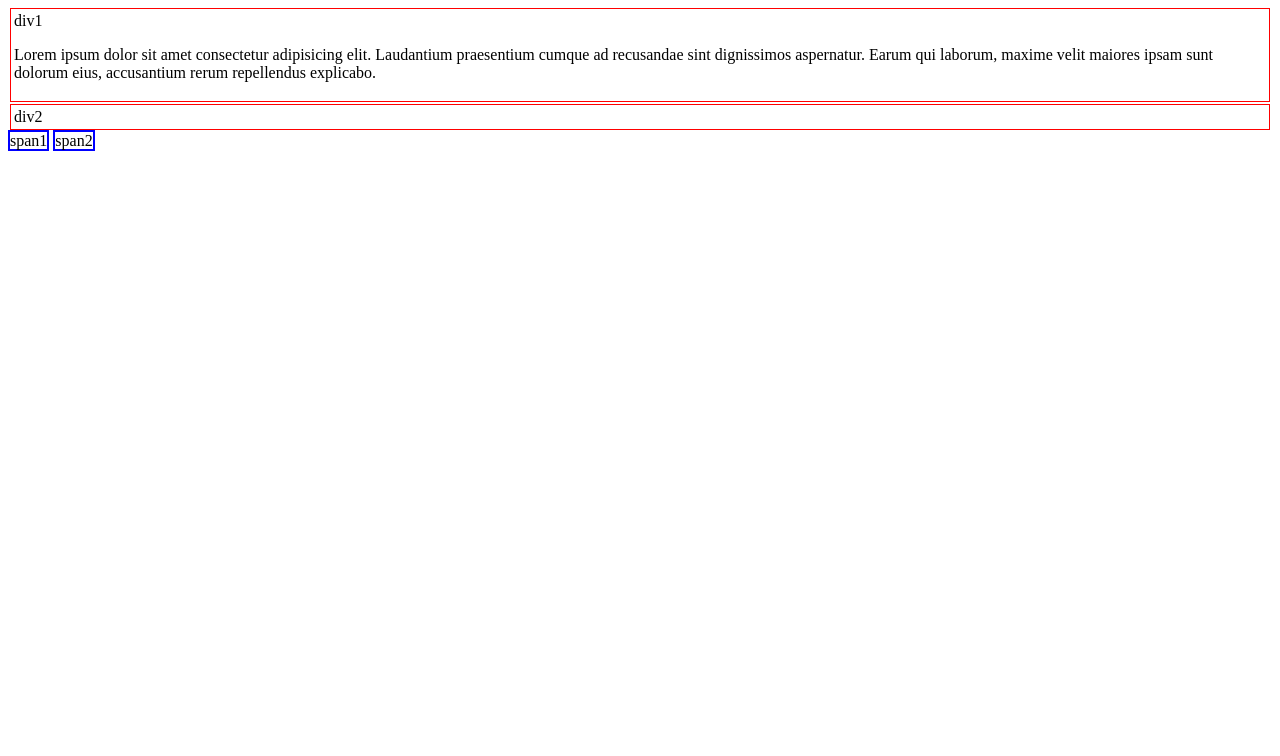
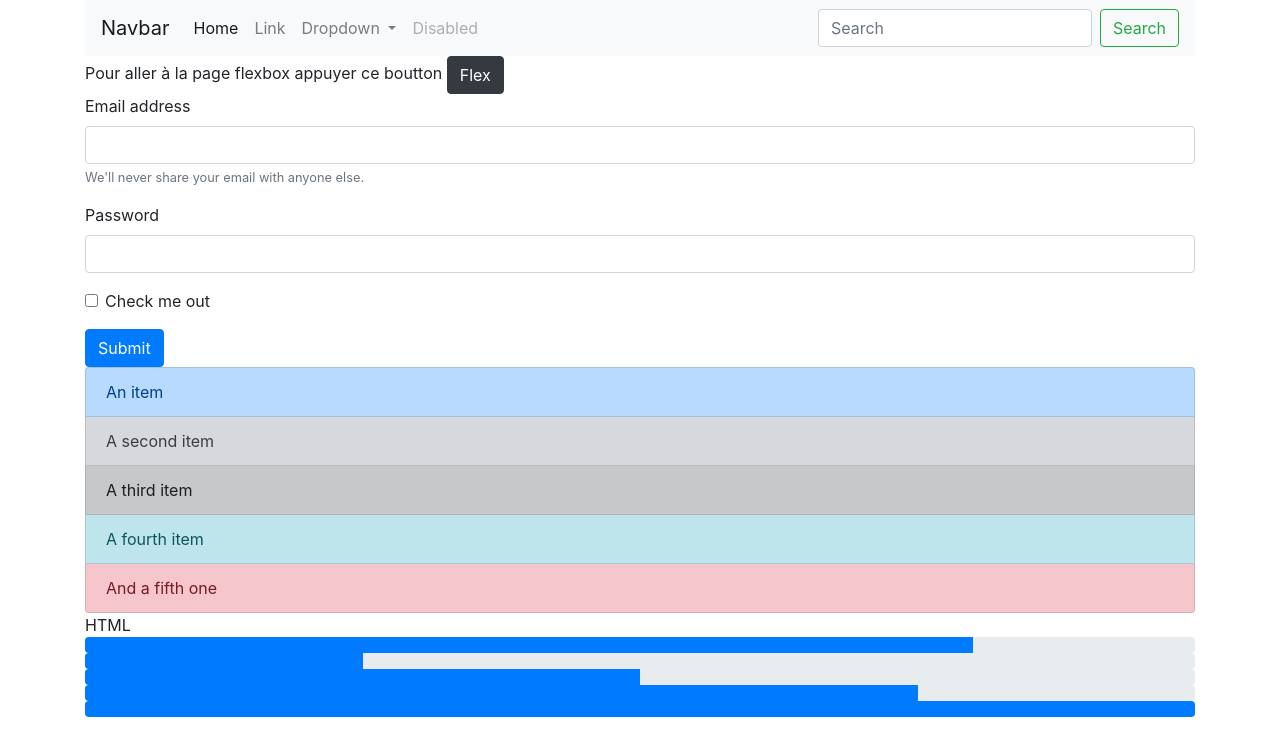
Before and after one commit to aymensellaouti/glsiIotCSS, a website: page index.html in a window 1280 px wide. Drawn offline with nearby package versions, Linux system fonts and the light colour scheme.

Commit message:
bootstrap et font-awesome

```diff
--- a/index.html
+++ b/index.html
@@ -4,16 +4,175 @@
     <meta charset="UTF-8" />
     <meta http-equiv="X-UA-Compatible" content="IE=edge" />
     <meta name="viewport" content="width=device-width, initial-scale=1.0" />
-    <link rel="stylesheet" href="assets/css/styles.css" />
-    <title>Document</title>
+    <link
+      rel="stylesheet"
+      href="node_modules/bootstrap/dist/css/bootstrap.css"
+    />
+    <title>Bootstrap Exemple</title>
   </head>
   <body>
-    <div>
-      div1
-      <p>Lorem ipsum dolor sit amet consectetur adipisicing elit. Laudantium praesentium cumque ad recusandae sint dignissimos aspernatur. Earum qui laborum, maxime velit maiores ipsam sunt dolorum eius, accusantium rerum repellendus explicabo.</p>
+    <div class="container">
+      <nav class="navbar navbar-expand-lg navbar-light bg-light">
+        <a class="navbar-brand" href="#">Navbar</a>
+        <button
+          class="navbar-toggler"
+          type="button"
+          data-toggle="collapse"
+          data-target="#navbarSupportedContent"
+          aria-controls="navbarSupportedContent"
+          aria-expanded="false"
+          aria-label="Toggle navigation"
+        >
+          <span class="navbar-toggler-icon"></span>
+        </button>
+
+        <div class="collapse navbar-collapse" id="navbarSupportedContent">
+          <ul class="navbar-nav mr-auto">
+            <li class="nav-item active">
+              <a class="nav-link" href="#"
+                >Home <span class="sr-only">(current)</span></a
+              >
+            </li>
+            <li class="nav-item">
+              <a class="nav-link" href="#">Link</a>
+            </li>
+            <li class="nav-item dropdown">
+              <a
+                class="nav-link dropdown-toggle"
+                href="#"
+                id="navbarDropdown"
+                role="button"
+                data-toggle="dropdown"
+                aria-haspopup="true"
+                aria-expanded="false"
+              >
+                Dropdown
+              </a>
+              <div class="dropdown-menu" aria-labelledby="navbarDropdown">
+                <a class="dropdown-item" href="#">Action</a>
+                <a class="dropdown-item" href="#">Another action</a>
+                <div class="dropdown-divider"></div>
+                <a class="dropdown-item" href="#">Something else here</a>
+              </div>
+            </li>
+            <li class="nav-item">
+              <a
+                class="nav-link disabled"
+                href="#"
+                tabindex="-1"
+                aria-disabled="true"
+                >Disabled</a
+              >
+            </li>
+          </ul>
+          <form class="form-inline my-2 my-lg-0">
+            <input
+              class="form-control mr-sm-2"
+              type="search"
+              placeholder="Search"
+              aria-label="Search"
+            />
+            <button class="btn btn-outline-success my-2 my-sm-0" type="submit">
+              Search
+            </button>
+          </form>
+        </div>
+      </nav>
+      Pour aller à la page flexbox appuyer ce boutton
+      <button class="btn btn-dark">Flex</button>
+      <form>
+        <div class="form-group">
+          <label for="exampleInputEmail1">Email address</label>
+          <input
+            type="email"
+            class="form-control"
+            id="exampleInputEmail1"
+            aria-describedby="emailHelp"
+          />
+          <small id="emailHelp" class="form-text text-muted"
+            >We'll never share your email with anyone else.</small
+          >
+        </div>
+        <div class="form-group">
+          <label for="exampleInputPassword1">Password</label>
+          <input
+            type="password"
+            class="form-control"
+            id="exampleInputPassword1"
+          />
+        </div>
+        <div class="form-group form-check">
+          <input type="checkbox" class="form-check-input" id="exampleCheck1" />
+          <label class="form-check-label" for="exampleCheck1"
+            >Check me out</label
+          >
+        </div>
+        <button type="submit" class="btn btn-primary">Submit</button>
+      </form>
+
+      <ul class="list-group">
+        <li class="list-group-item list-group-item-primary">An item</li>
+        <li class="list-group-item list-group-item-secondary">A second item</li>
+        <li class="list-group-item list-group-item-dark">A third item</li>
+        <li class="list-group-item list-group-item-info">A fourth item</li>
+        <li class="list-group-item list-group-item-danger">And a fifth one</li>
+      </ul>
+
+      HTML
+      <div class="progress">
+        <div
+          class="progress-bar"
+          role="progressbar"
+          style="width: 80%"
+          aria-valuenow="80"
+          aria-valuemin="0"
+          aria-valuemax="100"
+        ></div>
+      </div>
+      <div class="progress">
+        <div
+          class="progress-bar"
+          role="progressbar"
+          style="width: 25%"
+          aria-valuenow="25"
+          aria-valuemin="0"
+          aria-valuemax="100"
+        ></div>
+      </div>
+      <div class="progress">
+        <div
+          class="progress-bar"
+          role="progressbar"
+          style="width: 50%"
+          aria-valuenow="50"
+          aria-valuemin="0"
+          aria-valuemax="100"
+        ></div>
+      </div>
+      <div class="progress">
+        <div
+          class="progress-bar"
+          role="progressbar"
+          style="width: 75%"
+          aria-valuenow="75"
+          aria-valuemin="0"
+          aria-valuemax="100"
+        ></div>
+      </div>
+      <div class="progress">
+        <div
+          class="progress-bar"
+          role="progressbar"
+          style="width: 100%"
+          aria-valuenow="100"
+          aria-valuemin="0"
+          aria-valuemax="100"
+        ></div>
+      </div>
     </div>
-    <div>div2</div>
-    <span>span1</span>
-    <span>span2</span>
+    <script src="node_modules/jquery/dist/jquery.js"></script>
+    <script src="node_modules/bootstrap/js/dist/index.js"></script>
+    <!--     <script src="node_modules/bootstrap/js/dist/popover.js"></script> -->
+    <script src="node_modules/bootstrap/js/dist/dropdown.js"></script>
   </body>
 </html>
--- a/package.json
+++ b/package.json
@@ -18,6 +18,8 @@
   },
   "homepage": "https://github.com/aymensellaouti/glsiIotCSS#readme",
   "dependencies": {
-    "bootstrap": "^4.6.0"
+    "bootstrap": "^4.6.0",
+    "font-awesome": "^4.7.0",
+    "jquery": "^3.6.0"
   }
 }
```
Also changed, not shown: bootstrapExemple.html (+5 -0 lines), 1 other file.
